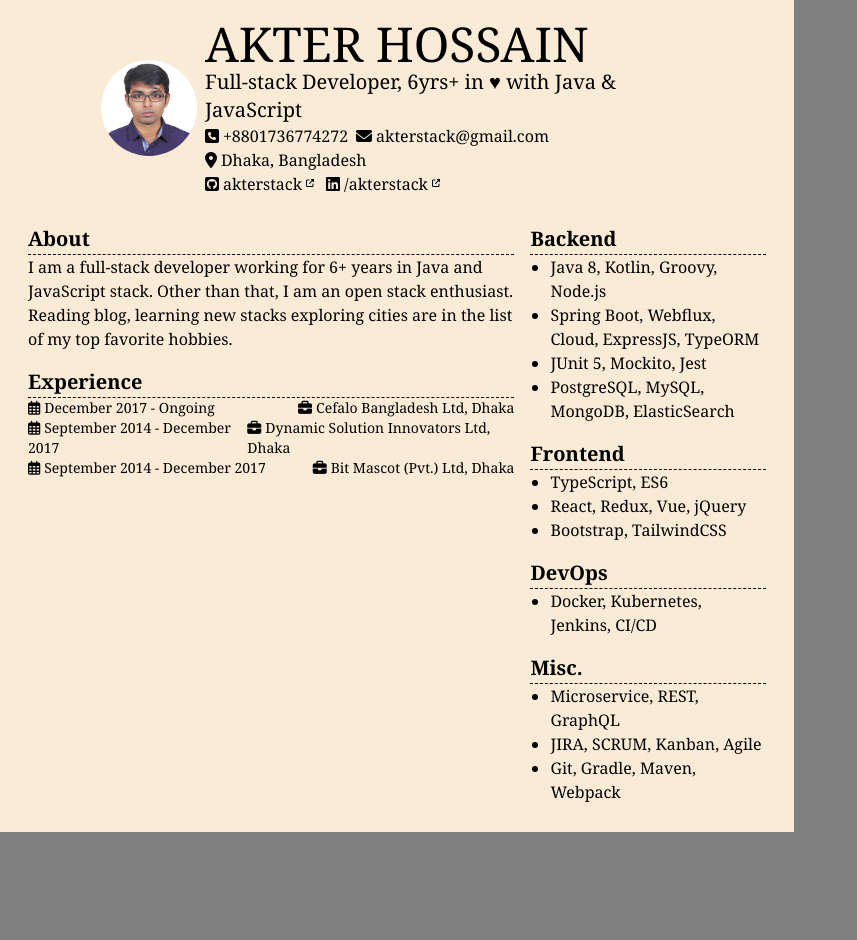
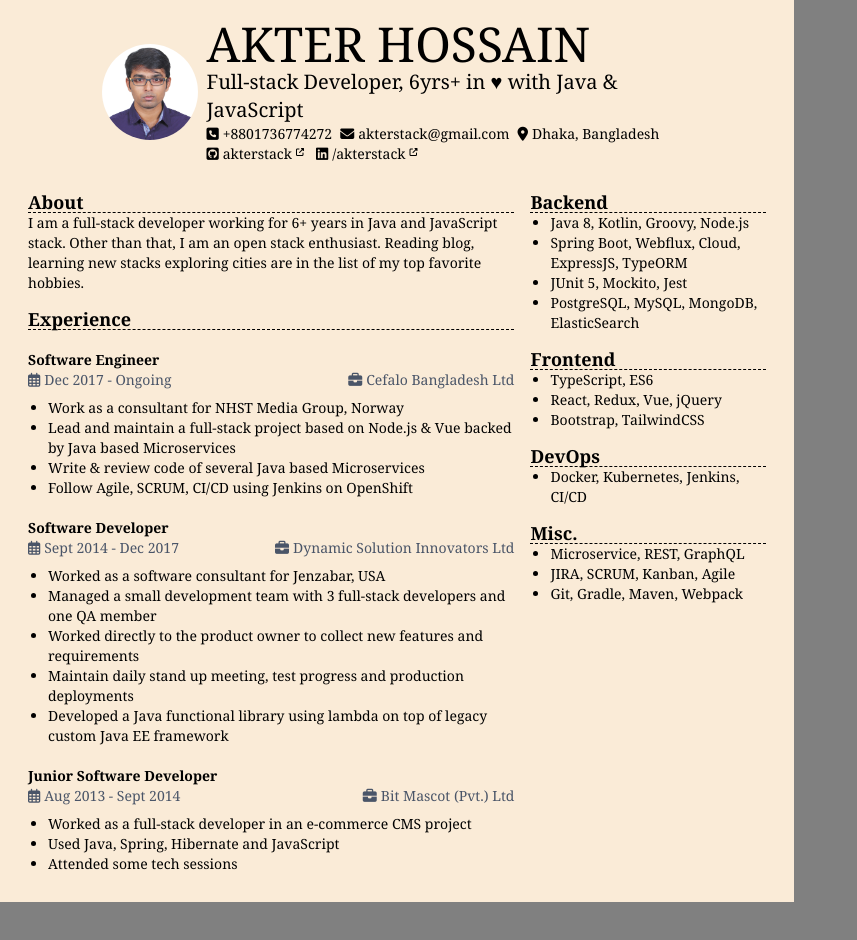
Before and after one commit to akterstack/rezume, a React app: page / in a window 1280 px wide. Shown: the top 940 px of the page, without its empty margins (0-857 px from the left). Built offline with nearby package versions, Linux system fonts and the light colour scheme.

Commit message:
add experiences

```diff
--- a/src/assets/base.css
+++ b/src/assets/base.css
@@ -14,6 +14,12 @@ body {
 section {
   @apply .p-2;
   @apply .w-full;
+}
+
+ul {
+  @apply .list-disc;
+  @apply .list-outside;
+  @apply .ml-5;
 }
 
 sup {
@@ -39,9 +45,14 @@ i[class*="fa-"] {
 }
 
 .section-title {
-  @apply .text-xl;
+  @apply .text-lg;
   @apply .font-semibold;
   border-bottom: 1px dashed;
+}
+
+.experience-heading {
+  @apply .mt-5;
+  @apply .mb-2;
 }
 
 .skills {
--- a/src/components/Experience.tsx
+++ b/src/components/Experience.tsx
@@ -1,15 +1,19 @@
 import React from 'react';
 import { StackConsumer } from '@/context';
 
-function ExperienceHeadline({
+function ExperienceHeading({
+  title,
   company,
   duration,
 }: {
+  title: any;
   company: any;
   duration: any[];
 }) {
   return (
-    <div className="flex justify-between text-sm">
+    <div className="experience-heading">
+      <h2 className="font-bold">{title}</h2>
+      <div className="flex justify-between text-sm text-gray-700">
         <div>
           <i className="far fa-calendar-alt" />
           {duration[0]} - {duration[1]}
@@ -21,6 +25,7 @@ function ExperienceHeadline({
           </a>
         </div>
       </div>
+    </div>
   );
 }
 
@@ -30,13 +35,22 @@ export function Experience() {
       {({ experiences }) => (
         <section>
           <div className="section-title">Experience</div>
-          {experiences.map(experience => (
-            <ExperienceHeadline
-              company={experience.company}
-              duration={experience.duration}
-              key={Date.now()}
+          {experiences.map(({ title, duration, company, roles }) => {
+            return (
+              <>
+                <ExperienceHeading
+                  title={title}
+                  company={company}
+                  duration={duration}
                 />
+                <ul>
+                  {roles.map(item => (
+                    <li key={item} dangerouslySetInnerHTML={{ __html: item }} />
                   ))}
+                </ul>
+              </>
+            );
+          })}
         </section>
       )}
     </StackConsumer>
--- a/src/context/java/index.js
+++ b/src/context/java/index.js
@@ -42,64 +42,43 @@ export const skillSet = [
 
 export const experiences = [
   {
-    duration: ['December 2017', 'Ongoing'],
+    title: 'Software Engineer',
+    duration: ['Dec 2017', 'Ongoing'],
     company: {
-      title: 'Cefalo Bangladesh Ltd, Dhaka',
+      title: 'Cefalo Bangladesh Ltd',
       website: 'http://www.cefalo.com',
     },
     roles: [
-      {
-        title: 'Lead Full-stack Developer',
-        duration: ['Nov 2018', 'Present'],
-        details: [
-          'Design & develop features'
-        ],
-      },
-      {
-        title: 'Java Developer',
-        duration: ['Dec 2017', 'Oct 2018'],
-        details: '',
-      }
+      'Work as a consultant for <a href="https://www.nhst.no/">NHST Media Group, Norway</a>',
+      'Lead and maintain a full-stack project based on Node.js & Vue backed by Java based Microservices',
+      'Write & review code of several Java based Microservices',
+      'Follow Agile, SCRUM, CI/CD using Jenkins on OpenShift'
     ]
   }, {
-    duration: ['September 2014', 'December 2017'],
+    title: 'Software Developer',
+    duration: ['Sept 2014', 'Dec 2017'],
     company: {
-      title: 'Dynamic Solution Innovators Ltd, Dhaka',
+      title: 'Dynamic Solution Innovators Ltd',
       website: 'http://www.dsinnovators.com',
     },
     roles: [
-      {
-        title: 'Team Lead',
-        duration: ['Jul 2016', 'Dec 2017'],
-        details: [
-          'Managed a small development team with 3 full-stack developers and one QA member.',
-          'Collected product features from product owner and break down the tasks and assigned developers',
-          'Managed daily stand up meeting, test progress and deployments',
-        ],
-      },
-      {
-        title: 'Software Developer',
-        duration: ['Sept 2014', 'Jun 2016'],
-        details: [
-          'Developed features using a custom in house Java EE framework',
-          'Built a Java functional library using lambda to encourage declarative programming inside the team'
-        ],
-      }
+      'Worked as a software consultant for <a href="https://www.jenzabar.com/">Jenzabar, USA</a>',
+      'Managed a small development team with 3 full-stack developers and one QA member',
+      'Worked directly to the product owner to collect new features and requirements',
+      'Maintain daily stand up meeting, test progress and production deployments',
+      'Developed a Java functional library using lambda on top of legacy custom Java EE framework'
     ]
   }, {
-    duration: ['September 2014', 'December 2017'],
+    title: 'Junior Software Developer',
+    duration: ['Aug 2013', 'Sept 2014'],
     company: {
-      title: 'Bit Mascot (Pvt.) Ltd, Dhaka',
+      title: 'Bit Mascot (Pvt.) Ltd',
       website: 'https://www.bitmascot.com',
     },
     roles: [
-      {
-        title: 'Junior Software Developer (Full-stack)',
-        duration: ['Aug 2013', 'Sept 2014'],
-        details: [
-          ''
-        ],
-      }
+      'Worked as a full-stack developer in an e-commerce CMS project',
+      'Used Java, Spring, Hibernate and JavaScript',
+      'Attended some tech sessions'
     ]
   },
 ];
--- a/src/index.html
+++ b/src/index.html
@@ -13,6 +13,6 @@
   <link href="https://fonts.googleapis.com/css?family=Roboto:400,700,900&display=swap" rel="stylesheet">
 </head>
 <body>
-<div id="main"></div>
+<div id="main" class="text-sm"></div>
 </body>
 </html>
```
Lines whose indentation alone changed are shown as unchanged.
